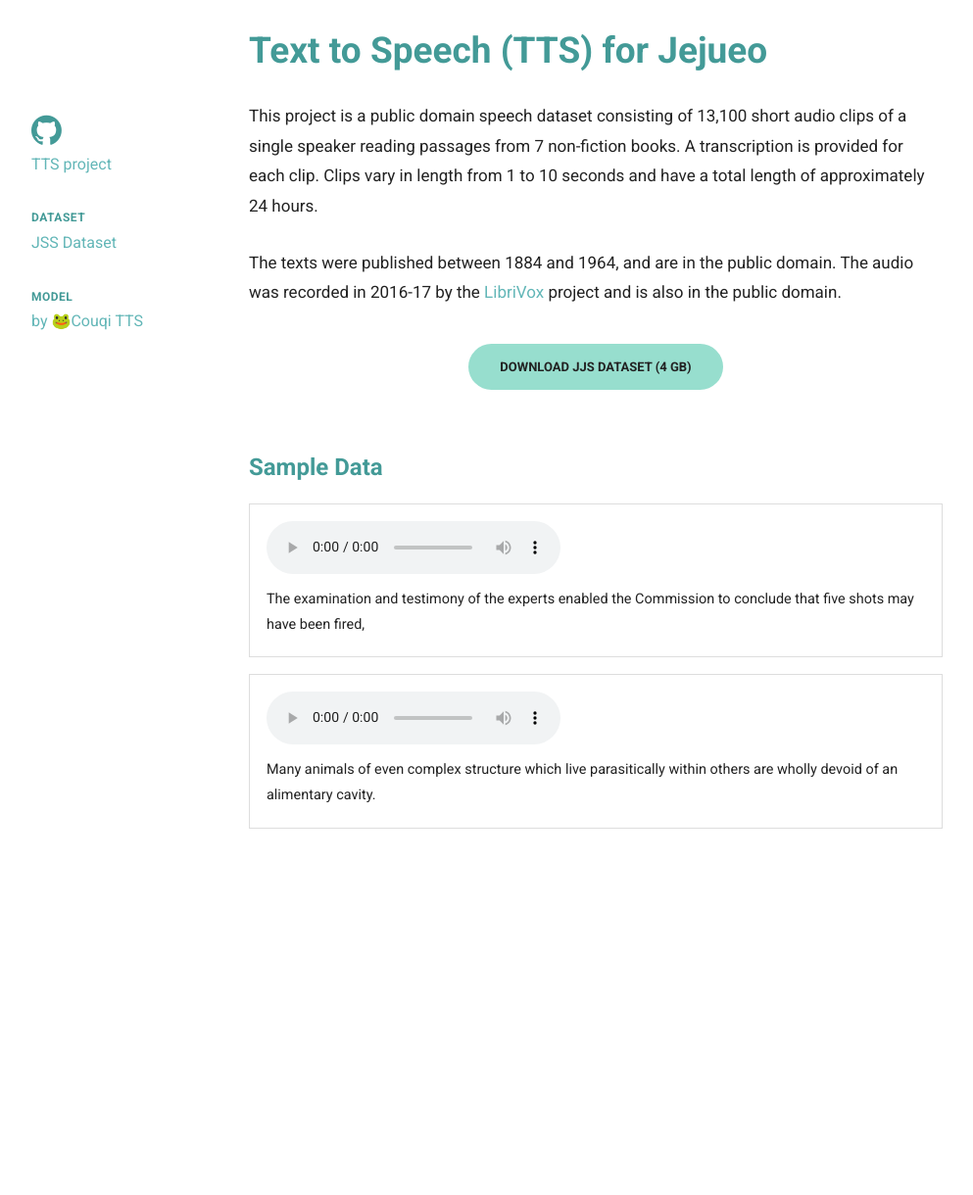
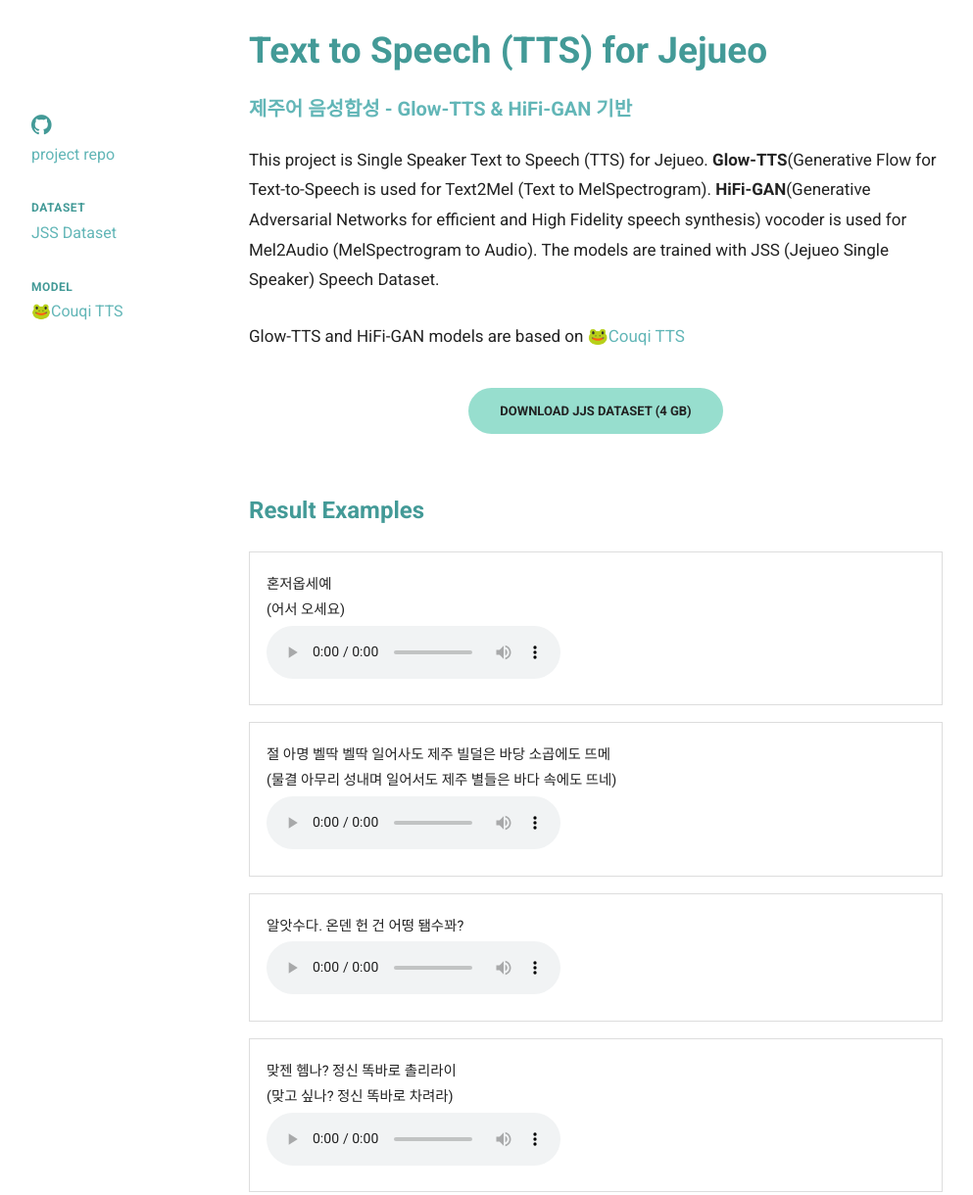
Before and after one commit to watchstep/glow-tts-jejueo-demo, a plain HTML site: page index.html in a window 1280 px wide. Shown: the part 41-1261 px from the top of the page at 98% size, without its empty margins (128-1121 px from the left). Before the commit the page ends 904 px from the top, so only its background shows below. Drawn offline with Linux system fonts and the light colour scheme.

Commit message:
feat: update index.html

```diff
--- a/index.html
+++ b/index.html
@@ -43,6 +43,13 @@
   color: #439A97;
 }
 h2 {
+  font-size: 20px;
+  font-weight: 700;
+  line-height: 1;
+  color: #62B6B7;
+  margin-top: 1em;
+}
+h3 {
   font-size: 24px;
   font-weight: 700;
   line-height: 1.4;
@@ -97,12 +104,12 @@
   font-weight: 400;
   color: #62B6B7;
 }
-.sample {
+.example {
   border: 1px solid #ddd;
   padding: 1em;
   margin-bottom: 1em;
 }
-.sample p {
+.example p {
   font-size: 0.85em;
   margin: 0.2em 0;
 }
@@ -148,39 +155,50 @@
   <div class="container">
     <div class="content">
       <div id="side" class="col">
-        <div class="key"><i class="fa fa-github fa-3x"></i></div>
-        <div class="value"><a href="https://github.com/watchstefa-3xp/glow-tts-jejueo-dialect">TTS project</a></div>
+        <div class="key"><i class="fa fa-github fa-2x"></i></div>
+        <div class="value"><a href="https://github.com/watchstefa-3xp/glow-tts-jejueo">project repo</a></div>
         <div class="key">Dataset</div>
         <div class="value"><a href="https://github.com/kakaobrain/jejueo">JSS Dataset</a></div>
         <div class="key">Model</div>
-        <div class="value">by <a href="https://tts.readthedocs.io/en/latest/index.html">🐸Couqi TTS</a></div>
+        <div class="value"><a href="https://tts.readthedocs.io/en/latest/index.html">🐸Couqi TTS</a></div>
       </div>
       <div id="main" class="col">
         <h1>Text to Speech (TTS) for Jejueo</h1>
+        <h2>제주어 음성합성 - Glow-TTS & HiFi-GAN 기반</h2>
         <p>
-This project is a public domain speech dataset consisting of 13,100 short audio clips
-of a single speaker reading passages from 7 non-fiction books. A transcription is provided for each clip.
-Clips vary in length from 1 to 10 seconds and have a total length of approximately
-24 hours.
+This project is Single Speaker Text to Speech (TTS) for Jejueo.
+<b>Glow-TTS</b>(Generative Flow for Text-to-Speech is used for Text2Mel (Text to MelSpectrogram).
+<b>HiFi-GAN</b>(Generative Adversarial Networks for efficient and High Fidelity speech synthesis) vocoder is used for Mel2Audio (MelSpectrogram to Audio).
+The models are trained with JSS (Jejueo Single Speaker) Speech Dataset.
        </p>
         <p>
 
-The texts were published between 1884 and 1964, and are in the public domain. The audio was
-recorded in 2016-17 by the <a href="https://librivox.org">LibriVox</a> project and is also in the
-public domain.
+Glow-TTS and HiFi-GAN models are based on <a href="https://tts.readthedocs.io/en/latest/index.html">🐸Couqi TTS</a>
         </p>
         <p class="download">
           <a href="https://www.kaggle.com/datasets/bryanpark/jejueo-single-speaker-speech-dataset" download>Download JJS Dataset (4 GB)</a>
         </p>
 
-        <h2>Sample Data</h2>
-        <div class="sample">
-          <audio src="audio/" controls preload="metadata"></audio>
-          <p>The examination and testimony of the experts enabled the Commission to conclude that five shots may have been fired,</p>
+        <h3>Result Examples</h3>
+        <div class="example">
+          <p>혼저옵세예<br>(어서 오세요)</p>
+          <audio src="audio/example1.wav" controls preload="metadata"></audio>
         </div>
-        <div class="sample">
-          <audio src="audio/" controls preload="metadata"></audio>
-          <p>Many animals of even complex structure which live parasitically within others are wholly devoid of an alimentary cavity.</p>
+        <div class="example">
+          <p>절 아명 벨딱 벨딱 일어사도 제주 빌덜은 바당 소곱에도 뜨메 <br>(물결 아무리 성내며 일어서도 제주 별들은 바다 속에도 뜨네)</p>
+          <audio src="audio/example2.wav" controls preload="metadata"></audio>
+        </div>
+        <div class="example">
+          <p>알앗수다. 온덴 헌 건 어떵 됌수꽈?</p>
+          <audio src="audio/example3.wav" controls preload="metadata"></audio>
+        </div>
+        <div class="example">
+          <p>맞젠 헴나? 정신 똑바로 촐리라이 <br>(맞고 싶나? 정신 똑바로 차려라)</p>
+          <audio src="audio/example4.wav" controls preload="metadata"></audio>
+        </div>
+        <div class="example">
+          <p>두린 아이 때의 레옹 베르트한티 이 책을 안내쿠다 <br>(어린이였을 때의 레옹 베르트에게 이 책을 바친다)</p>
+          <audio src="audio/example5.wav" controls preload="metadata"></audio>
         </div>
       </div>
     </div>
```
Also changed, not shown: 5 other files.
